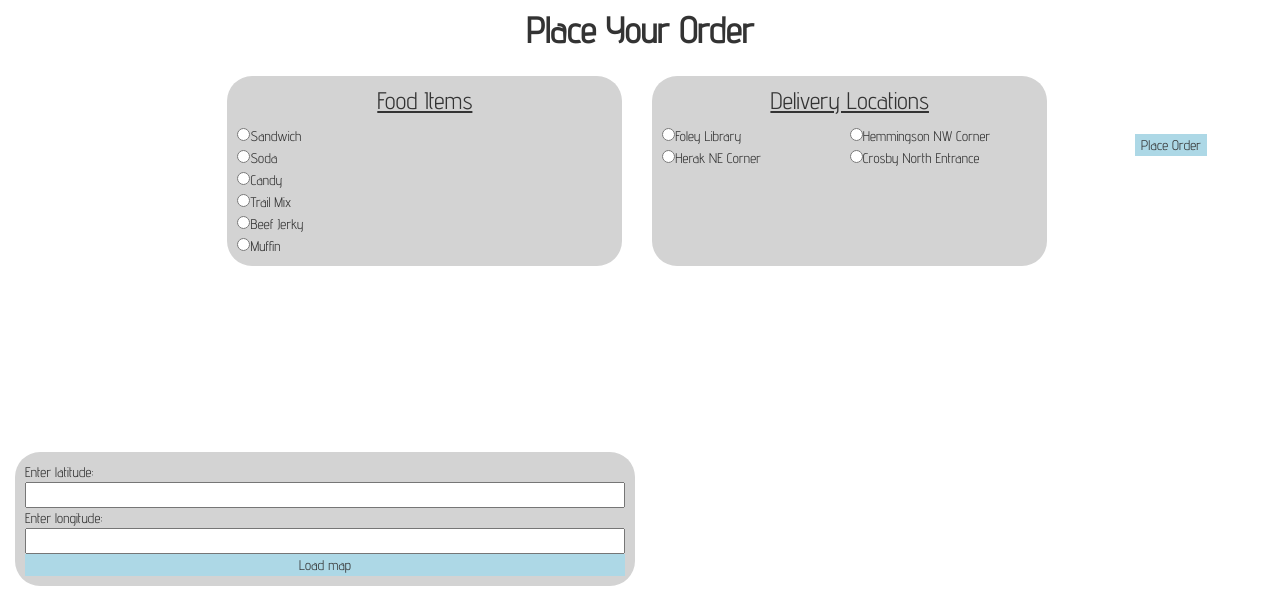
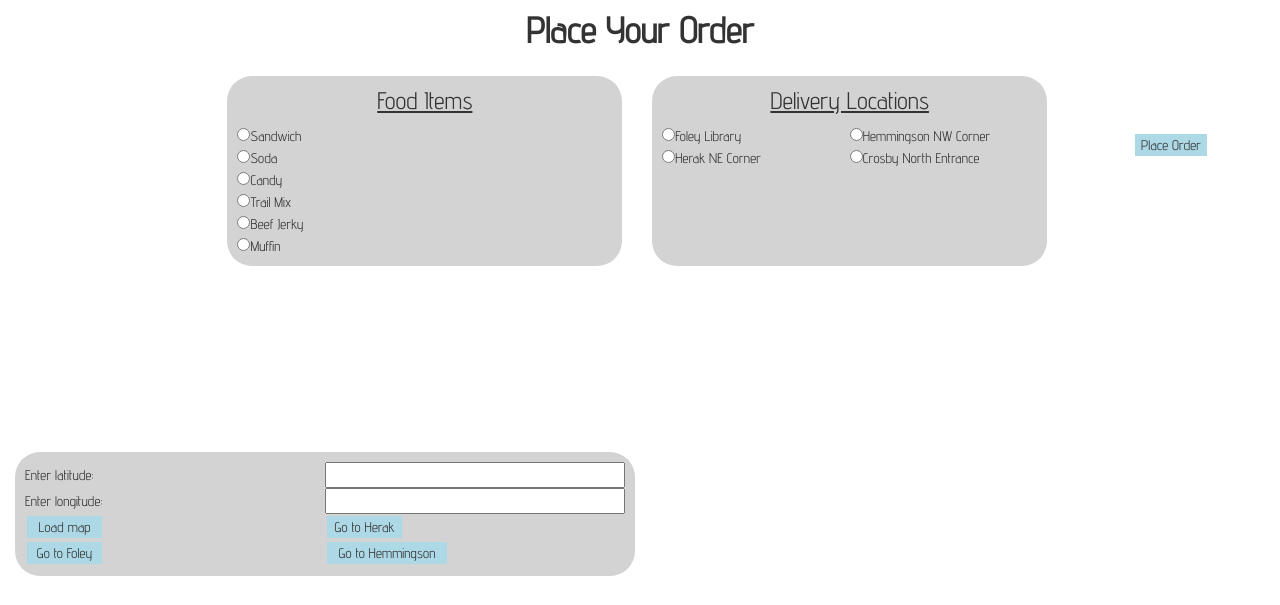
Before and after one commit to guadr/frontend, a Flask app: page / in a window 1280 px wide. Shown: the top 605 px of the page. Run offline with Flask 2, Linux system fonts and the light colour scheme; some libraries are stand-ins or nearby versions.

Commit message:
added css styling for map input, added new map functionality

```diff
--- a/frontend.py
+++ b/frontend.py
@@ -7,8 +7,8 @@ latitude_robot = 47.667560
 longitude_robot = -117.401629
 latitude_destination = 47.666867
 longitude_destination = -117.401701
-lat_offset = 0.00633
-long_offset = 0.00755
+lat_offset = 0.000633
+long_offset = 0.000755
 hc_location_url = "https://www.openstreetmap.org/?mlat=47.66753&mlon=-117.40291#map=18/47.66753/-117.40291"
 location_url = "https://www.openstreetmap.org/export/embed.html?bbox=" + (str(longitude_destination - long_offset)) + "%2C" + (str(latitude_destination - lat_offset)) + "%2C" + (str(longitude_destination + long_offset)) + "%2C" + (str(latitude_destination + lat_offset)) + "&layer=mapnik&marker=" + (str(latitude_destination)) + "%2C" + (str(longitude_destination))
 
@@ -23,13 +23,7 @@ longitudes_list = [longitude_robot, longitude_destination]
 def hello():
     return render_template("home.html", title="GUADR Mockup" , foods=food_items, locations=delivery_locations, cur_per=current_percentage, rem_time=remaining_time, loc_url=location_url)
 
-'''def convertLatituteLongitudeToUrl(latitude, longitude){
-    return "https://www.openstreetmap.org/export/embed.html?bbox="
-        + (longitude - 0.00755) + "%2C" + (latitude - 0.0063) + "%2C"
-        + (longitude + 0.00755) + "%2C" + (latitude - 0.0063) + "&amp;layer=mapnik&amp;marker="
-        + latitude + "%2C" + longitude
-}'''
+
 
 if __name__ == "__main__":
     app.run(host='0.0.0.0')
-'''location_url = convertLatituteLongitudeToUrl(latitude_destination, longitude_destination)'''
--- a/static/style.css
+++ b/static/style.css
@@ -37,6 +37,7 @@ section.map{
 	background-color: lightgray;
 	margin:15px;
 	padding:10px;
+
 }
 
 .map-input-container{
@@ -47,6 +48,8 @@ section.map{
 	background-color: lightgray;
 	margin:15px;
 	padding:10px;
+	align-items: center;
+	grid-template-columns: 1fr 1fr;
 }
 
 
@@ -96,8 +99,55 @@ section.map{
 	border: lightblue;
 }
 
-#map-go-button{
+.map-input-button{
 	background-color: lightblue;
 	text-align: center;
 	border: lightblue;
+	margin: 2px;
 }
+
+#map-go-button{
+	width: 25%;
+	grid-column: 1;
+	grid-row: 3;
+}
+
+#herak-go-button{
+	width: 25%;
+	grid-column: 2;
+	grid-row: 3;
+}
+
+#foley-go-button{
+	width: 25%;
+	grid-column: 1;
+	grid-row: 4;
+}
+
+#hemm-go-button{
+	width: 40%;
+	grid-column: 2;
+	grid-row: 4;
+}
+
+#enter-lat-text{
+	width: 60%;
+	grid-column: 1;
+	grid-row: 1;
+}
+
+#enter-long-text{
+	width: 60%;
+	grid-column: 1;
+	grid-row: 2;
+}
+
+#lat-enter{
+	grid-column: 2;
+	grid-row: 1;
+}
+
+#long-enter{
+	grid-column: 2;
+	grid-row: 2;
+}
--- a/templates/home.html
+++ b/templates/home.html
@@ -38,18 +38,21 @@
 
 	<section class="map">
 		<div class="map-input-container" id="map-input-container-div">
-			<span>Enter latitude: </span>
-			<input id="latitude_enter" class="map-input" type="number" value="Enter latitude">
-			<span>Enter longitude: </span>
-			<input id="longitude_enter" class="map-input" type="number" value="Enter longitude">
-			<input id="map-go-button" class="map-input" type="button" value="Load map">
+			<span id="enter-lat-text">Enter latitude: </span>
+			<input id="lat-enter" class="map-input" type="number" value="Enter latitude">
+			<span id="enter-long-text">Enter longitude: </span>
+			<input id="long-enter" class="map-input" type="number" value="Enter longitude">
+			<input id="map-go-button" class="map-input-button" type="button" value="Load map">
+			<input id="herak-go-button" class="map-input-button" type="button" value="Go to Herak">
+			<input id="foley-go-button" class="map-input-button" type="button" value="Go to Foley">
+			<input id="hemm-go-button" class="map-input-button" type="button" value="Go to Hemmingson">
 		</div>
 		<div class="map-container" id="map-container-div">
 			<iframe width="600" height="400"
 				frameborder="0" scrolling="no"
 				marginheight="0" marginwidth="0"
 				id="openstreetmap"
-				src={{loc_url}} style="border: 1px solid black">
+				src={{loc_url}}>
 			</iframe>
 		</div>
 	</section>
--- a/templates/layout.html
+++ b/templates/layout.html
@@ -18,27 +18,60 @@
 		{% block content %}
 		{% endblock %}
 	<script>
+
+	function generateUrl(lat, long, lat_offset, long_offset){
+		var url = "https://www.openstreetmap.org/export/embed.html?bbox=";
+		url = url + (long - long_offset) + "%2C" + (lat - lat_offset) + "%2C";
+		url = url + (long + long_offset) + "%2C" + (lat + lat_offset);
+		url = url + "&layer=mapnik&marker=" + lat + "%2C" + long;
+		return url;
+	}
+
 	window.addEventListener("load", function() {
 		document.getElementById("order-button").addEventListener("click", function(){
 			document.getElementById("delivery-status-container").style.visibility = "visible";
 		});
 	});
 
-	var lat_offset = 0.00633;
-	var long_offset = 0.00755;
+	var default_latitude_offset = 0.000633;
+	var default_longitude_offset = 0.000755;
+	var herak_lat = 47.666859;
+	var herak_long = -117.401717;
+	var foley_lat = 47.666668;
+	var foley_long = -117.400645;
+	var hemm_lat = 47.667322;
+	var hemm_long = -117.399905;
 
 	window.addEventListener("load", function() {
 		document.getElementById("map-go-button").addEventListener("click", function(){
-			var lat =parseFloat(document.getElementById("latitude_enter").value);
-			var long = parseFloat(document.getElementById("longitude_enter").value);
-			console.log("Lat: " + lat + " Long: " + long);
-			var url = "https://www.openstreetmap.org/export/embed.html?bbox="
-				+ (long - long_offset) + "%2C" + (lat - lat_offset) + "%2C"
-				+ (long + long_offset) + "%2C" + (lat + lat_offset) + "&layer=mapnik&marker="
-				+ lat + "%2C" + long;
+			var user_lat =parseFloat(document.getElementById("latitude_enter").value);
+			var user_long = parseFloat(document.getElementById("longitude_enter").value);
+			var url = generateUrl(user_lat, user_long, default_latitude_offset, default_longitude_offset);
 			document.getElementById("openstreetmap").src=url;
 		});
 	});
+
+	window.addEventListener("load", function() {
+		document.getElementById("herak-go-button").addEventListener("click", function(){
+			var url = generateUrl(herak_lat, herak_long, default_latitude_offset, default_longitude_offset);
+			document.getElementById("openstreetmap").src=url;
+		});
+	});
+
+	window.addEventListener("load", function() {
+		document.getElementById("foley-go-button").addEventListener("click", function(){
+			var url = generateUrl(foley_lat, foley_long, default_latitude_offset, default_longitude_offset);
+			document.getElementById("openstreetmap").src=url;
+		});
+	});
+
+	window.addEventListener("load", function() {
+		document.getElementById("hemm-go-button").addEventListener("click", function(){
+			var url = generateUrl(hemm_lat, hemm_long, default_latitude_offset, default_longitude_offset);
+			document.getElementById("openstreetmap").src=url;
+		});
+	});
+
 	</script>
 	</body>
 
```
